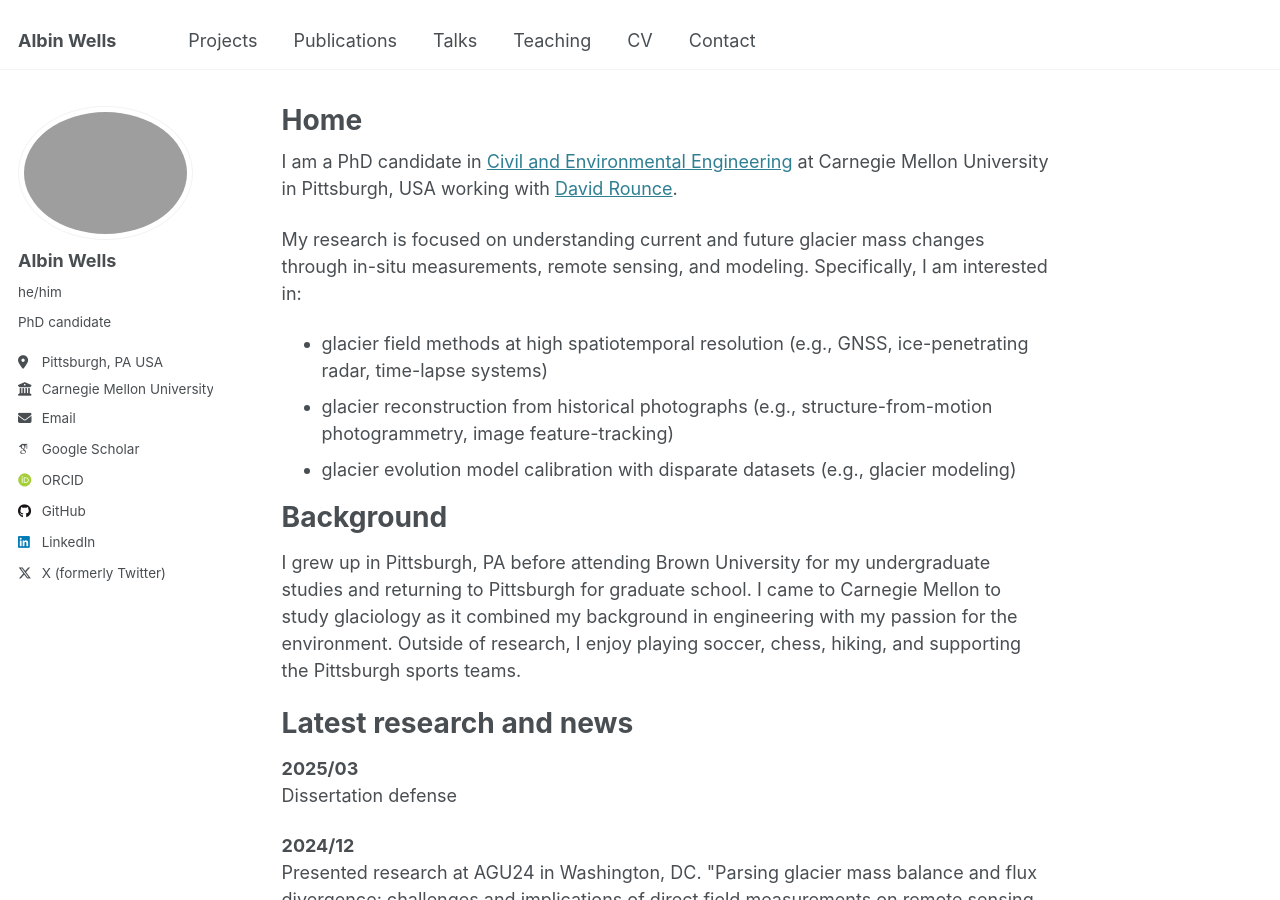
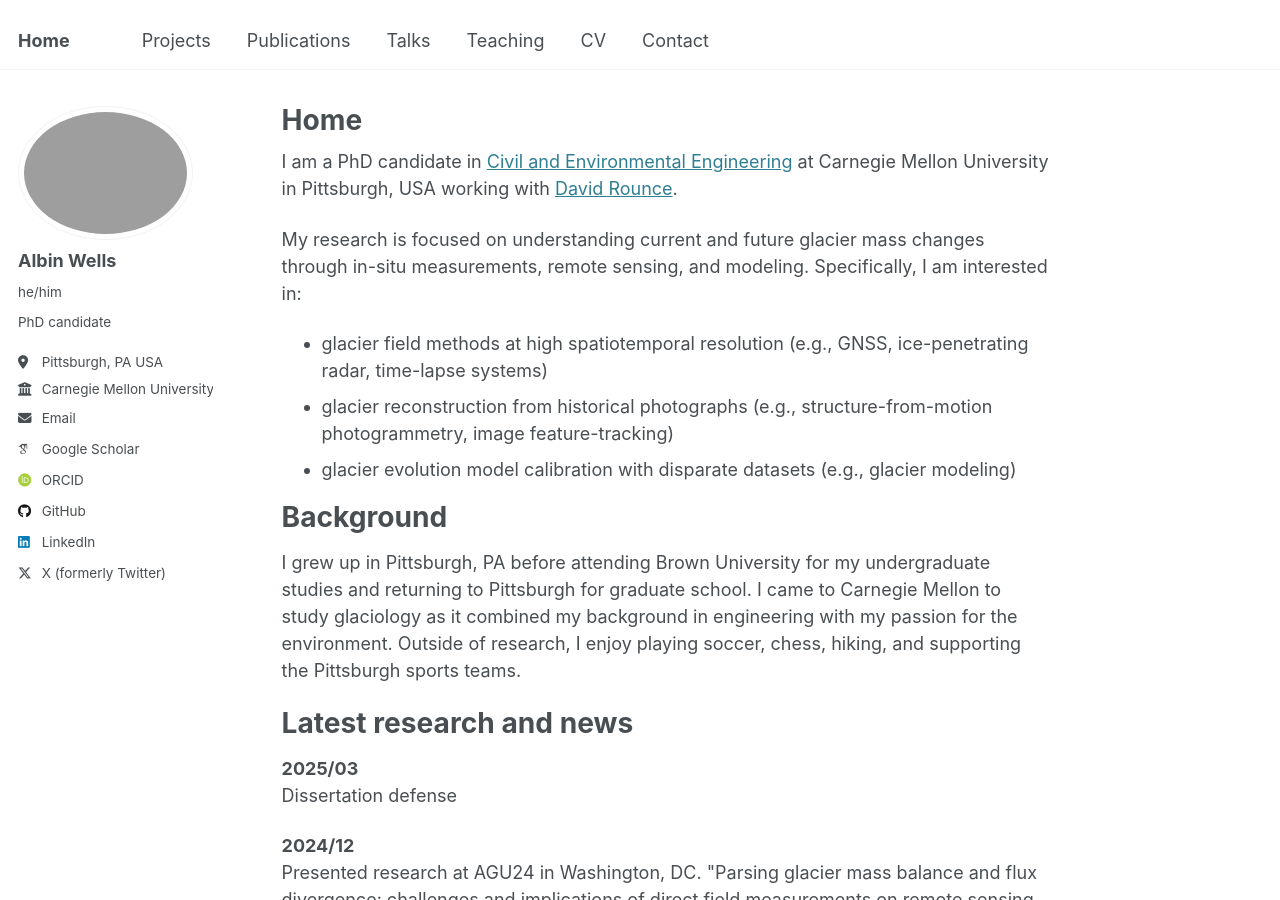
Before and after one commit to albinwwells/albinwwells.github.io, a Jekyll site: the page built from _pages/about.md, in a window 1280 px wide and 900 px high. Built offline with Jekyll 4.4.1, drawn with Linux system fonts in a browser that asks for light colours; some web fonts are replaced.

Commit message:
Update _config.yml

```diff
--- a/_config.yml
+++ b/_config.yml
@@ -9,7 +9,7 @@
 # Basic Site Settings
 locale                   : "en-US"
 site_theme               : "default"
-title                    : "Albin Wells"
+title                    : "Home"
 title_separator          : "-"
 name                     : &name "Albin Wells"
 description              : &description "PhD candidate at Carnegie Mellon University"
```
